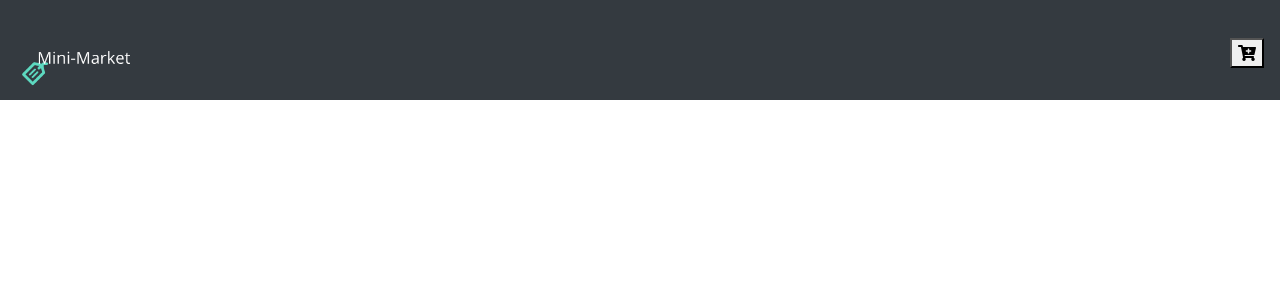
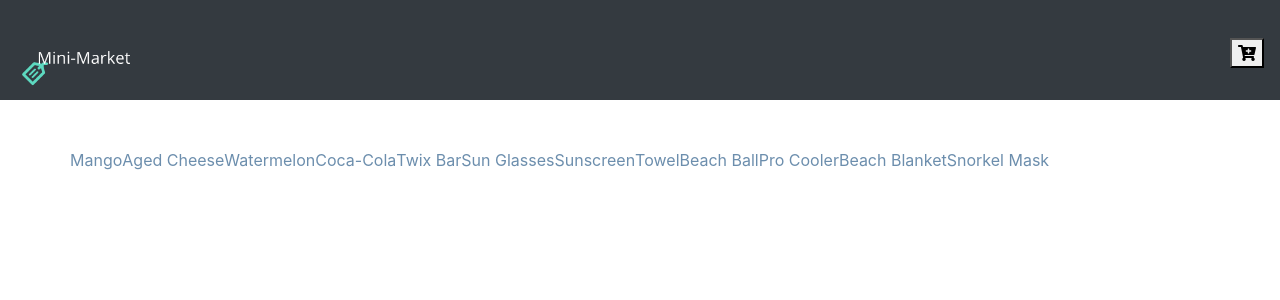
Before and after one commit to cews7/mini-market, a React (Create React App) app: page / in a window 1280 px wide. Shown: the top 300 px of the page. Built offline with nearby package versions, Linux system fonts and the light colour scheme.

Commit message:
see list of products

```diff
--- a/src/components/Products/Products.js
+++ b/src/components/Products/Products.js
@@ -3,15 +3,39 @@
 import { rawData } from '../../raw_data';
 
 export default class Products extends Component {
-  state = {
-    products: rawData
+  constructor() {
+    super();
+    this.state = {
+      products: null
+    }
   }
+
+  componentDidMount() {
+    this.setState({
+      products: rawData
+    });
+  }
+
+  returnProducts = () => {
+    return this.state.products.map((product, i) => {
+      return(
+        <div key={i}>
+          <p>{product.name}</p>
+        </div>
+      )
+    });
+  }
+
   render() {
     return (
       <>
         <div className='py-5'>
           <div className='container'>
             <div className='row'>
+             {
+               this.state.products !== null ? this.returnProducts() : null
+               // this.returnProducts()
+             }
             </div>
           </div>
         </div>
```
